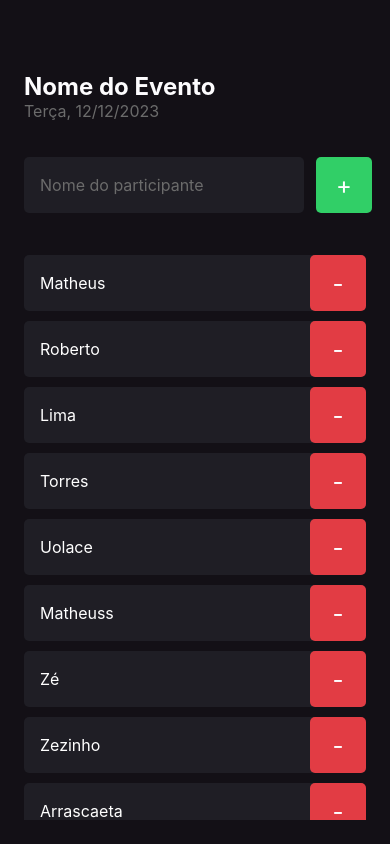
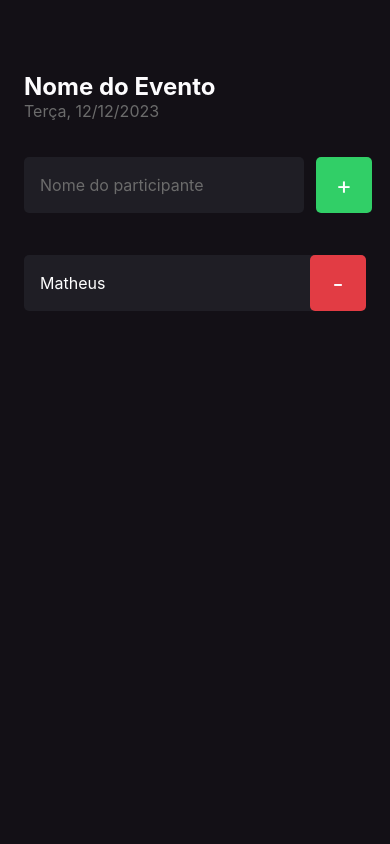
Before and after one commit to MatheusTorresDev97/app-imhere, a React Native app: screen / in a window 390 px wide. Built offline with nearby package versions, Linux system fonts and the light colour scheme.

Commit message:
utilizando o hook useState

```diff
--- a/src/screens/Home/index.tsx
+++ b/src/screens/Home/index.tsx
@@ -1,15 +1,19 @@
+import React, { useState } from "react";
 import { Text, TextInput, TouchableOpacity, View, FlatList, Alert } from "react-native";
+import Participant from "../../components/Participant";
 
 import { styles } from "./styles";
-import Participant from "../../components/Participant";
 
 const Home = () => {
-  const participants = ['Matheus', 'Roberto', 'Lima', 'Torres', 'Uolace', 'Matheuss', 'Zé', 'Zezinho', 'Arrascaeta', 'Gabigol']
+ const [participants, setParticipants] = useState(['Matheus'])
 
   const handleParticipantAdd = () => {
     if(participants.includes("Roberto")) {
      return Alert.alert('Participante Existe', 'Já existe um participante na lista com esse nome.')
     }
+
+    setParticipants([...participants, "Uolace"])
+
   }
 
   const handleParticipantRemove = (name: string) => {
```
